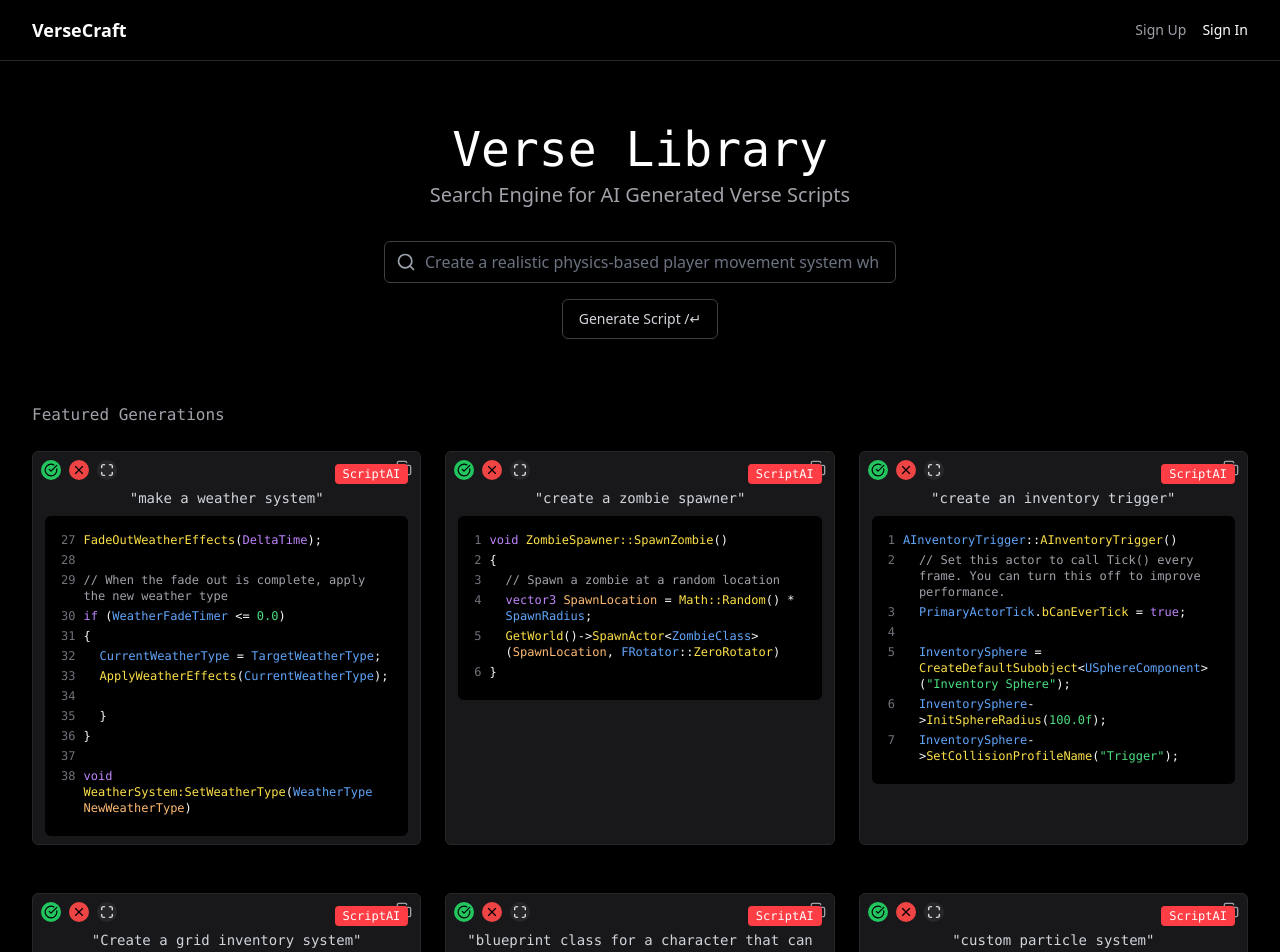
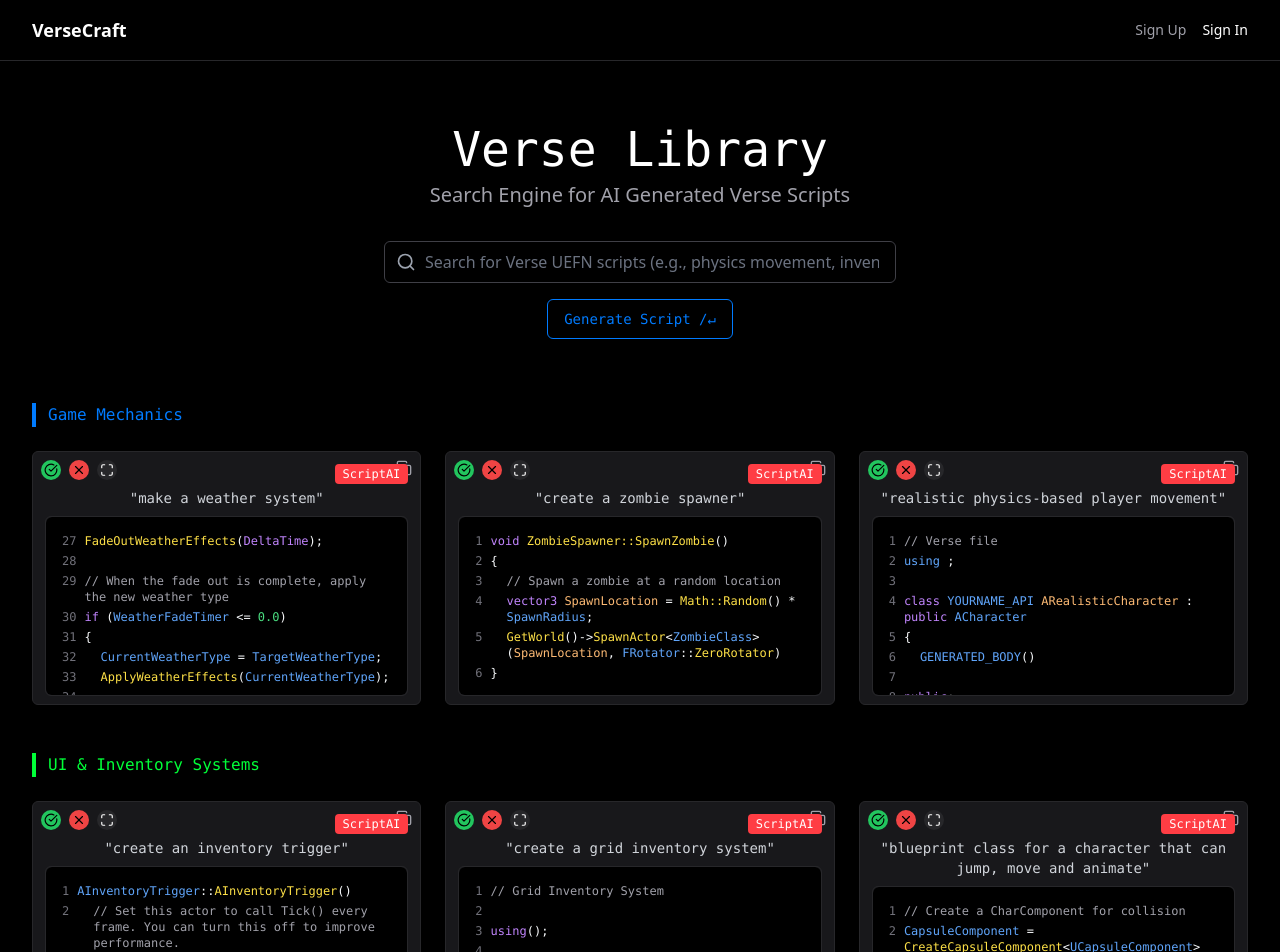
Before and after one commit to n-a-2/versecraft-uefn-scripts-97, a React (Vite) app: page / in a window 1280 px wide. Shown: the top 952 px of the page. Built offline with nearby package versions, Linux system fonts and the light colour scheme.

Commit message:
Update script cards and sections
- Fix icon styling issues.
- Implement scrollbars for script cards.
- Update scripts to fetch from GitHub.
- Ensure scripts are Verse UEFN Fortnite related.

```diff
--- a/src/components/ScriptCard.tsx
+++ b/src/components/ScriptCard.tsx
@@ -1,7 +1,10 @@
 
-import React from 'react';
+import React, { useState } from 'react';
 import { CheckCircle, X, Copy, Maximize } from 'lucide-react';
 import { cn } from '@/lib/utils';
+import { ScrollArea } from '@/components/ui/scroll-area';
+import { Toaster } from '@/components/ui/sonner';
+import { toast } from 'sonner';
 
 interface ScriptCardProps {
   title: string;
@@ -10,10 +13,16 @@ interface ScriptCardProps {
 }
 
 const ScriptCard = ({ title, code, className }: ScriptCardProps) => {
+  const [copied, setCopied] = useState(false);
+
   const handleCopy = () => {
-    // Since our code is complex React elements, we would need a text representation
-    // In a real app, you would store the raw text alongside the formatted version
-    alert("Code copied to clipboard!");
+    // In a real app, you would extract and copy the actual code text
+    setCopied(true);
+    toast.success("Code copied to clipboard!");
+
+    setTimeout(() => {
+      setCopied(false);
+    }, 2000);
   };
 
   return (
@@ -34,6 +43,7 @@ const ScriptCard = ({ title, code, className }: ScriptCardProps) => {
           <button
             onClick={handleCopy}
             className="text-zinc-400 hover:text-white transition-colors"
+            aria-label="Copy code"
           >
             <Copy size={16} />
           </button>
@@ -42,9 +52,11 @@ const ScriptCard = ({ title, code, className }: ScriptCardProps) => {
       <div className="script-tag">ScriptAI</div>
       <div className="px-3 pt-0 pb-2">
         <h3 className="font-mono text-sm text-gray-300 mb-2">{title}</h3>
-        <div className="code-block bg-black rounded-md">
-          {code}
-        </div>
+        <ScrollArea className="code-scroll-area h-[180px]">
+          <div className="code-block bg-black rounded-md">
+            {code}
+          </div>
+        </ScrollArea>
       </div>
     </div>
   );
--- a/src/components/SearchBar.tsx
+++ b/src/components/SearchBar.tsx
@@ -9,13 +9,16 @@ const SearchBar = () => {
       <div className="relative flex items-center">
         <Search className="absolute left-3 h-5 w-5 text-gray-400" />
         <input
-          className="w-full bg-black bg-opacity-60 border border-zinc-700 rounded-md py-2 pl-10 pr-4 text-gray-200 placeholder:text-gray-500 focus:outline-none focus:ring-1 focus:ring-zinc-600"
+          className="w-full bg-black bg-opacity-60 border border-zinc-700 rounded-md py-2 pl-10 pr-4 text-gray-200 placeholder:text-gray-500 focus:outline-none focus:ring-1 focus:ring-verse-blue"
           type="text"
-          placeholder="Create a realistic physics-based player movement system which allows for smooth transitioning..."
+          placeholder="Search for Verse UEFN scripts (e.g., physics movement, inventory systems)..."
         />
       </div>
       <div className="mt-4 text-center">
-        <Button variant="outline" className="bg-transparent border-zinc-700 text-gray-300 hover:bg-zinc-800 text-sm">
+        <Button
+          variant="outline"
+          className="bg-transparent border-verse-blue text-verse-blue hover:bg-verse-blue hover:bg-opacity-10 text-sm font-mono"
+        >
           Generate Script /↵
         </Button>
       </div>
--- a/src/index.css
+++ b/src/index.css
@@ -99,6 +99,10 @@
     @apply font-mono text-sm bg-black bg-opacity-70 p-4 rounded-md w-full overflow-x-auto text-left;
   }
 
+  .code-scroll-area {
+    @apply rounded-md border border-zinc-800;
+  }
+
   .action-button {
     @apply absolute top-3 flex items-center justify-center w-6 h-6 rounded;
   }
--- a/src/pages/Index.tsx
+++ b/src/pages/Index.tsx
@@ -9,7 +9,8 @@ import {
   inventoryTriggerCode,
   gridInventoryCode,
   characterBlueprintCode,
-  particleSystemCode
+  particleSystemCode,
+  playerMovementCode
 } from '@/data/verseScripts';
 
 const Index = () => {
@@ -27,7 +28,7 @@ const Index = () => {
           </div>
 
           <section className="container mx-auto mt-16">
-            <h3 className="text-left text-zinc-400 mb-6 font-mono">Featured Generations</h3>
+            <h3 className="text-left text-verse-blue mb-6 font-mono border-l-4 border-verse-blue pl-3">Game Mechanics</h3>
 
             <div className="grid grid-cols-1 md:grid-cols-2 lg:grid-cols-3 gap-6 mb-12">
               <ScriptCard
@@ -41,22 +42,33 @@ const Index = () => {
               />
 
               <ScriptCard
+                title='"realistic physics-based player movement"'
+                code={playerMovementCode}
+              />
+            </div>
+
+            <h3 className="text-left text-verse-green mb-6 font-mono border-l-4 border-verse-green pl-3">UI & Inventory Systems</h3>
+
+            <div className="grid grid-cols-1 md:grid-cols-2 lg:grid-cols-3 gap-6">
+              <ScriptCard
                 title='"create an inventory trigger"'
                 code={inventoryTriggerCode}
               />
-            </div>
 
-            <div className="grid grid-cols-1 md:grid-cols-2 lg:grid-cols-3 gap-6">
               <ScriptCard
-                title='"Create a grid inventory system"'
+                title='"create a grid inventory system"'
                 code={gridInventoryCode}
               />
 
               <ScriptCard
-                title='"blueprint class for a character that can jump, move and animate in a 3D platformer"'
+                title='"blueprint class for a character that can jump, move and animate"'
                 code={characterBlueprintCode}
               />
+            </div>
 
+            <h3 className="text-left text-verse-red mb-6 font-mono border-l-4 border-verse-red pl-3 mt-12">Visual Effects</h3>
+
+            <div className="grid grid-cols-1 md:grid-cols-2 lg:grid-cols-3 gap-6">
               <ScriptCard
                 title='"custom particle system"'
                 code={particleSystemCode}
```
